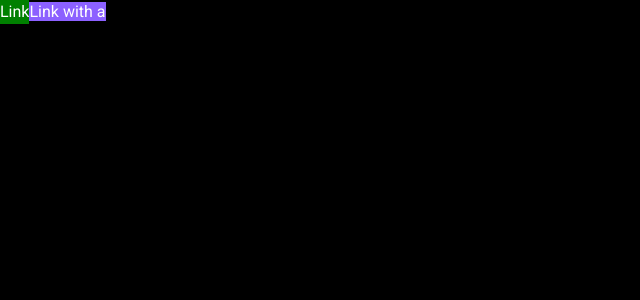
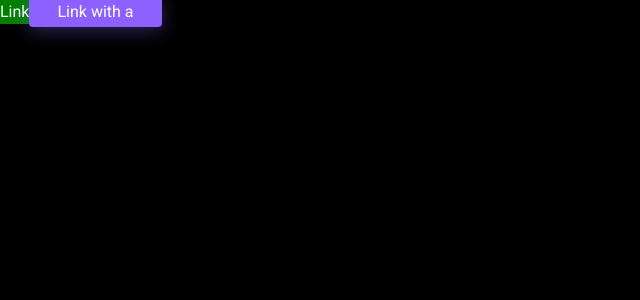
Before and after one commit to khadjaa/flashcards, a React (Vite) app: page / in a window 1280 px wide. Shown: the top 300 px of the page, without its empty margins (0-640 px from the left). Built offline with nearby package versions, Linux system fonts and the light colour scheme.

Commit message:
add all styles of primary

```diff
--- a/src/components/ui/button/button.module.scss
+++ b/src/components/ui/button/button.module.scss
@@ -4,20 +4,26 @@
 }
 
 .primary {
+  padding: 6px 28px;
   background-color: var(--color-accent-500);
+  border-radius: 4px;
+  box-shadow: 0 4px 18px 0 rgb(140 97 255 / 35%);
 
   &:hover {
     background-color: var(--color-accent-300);
+  }
+
+  &:focus {
+    border: 2px solid var(--info-700, #2f68cc);
   }
 
   &:active {
     background-color: var(--color-accent-700);
   }
 
-  &:focus {
-    background-color: var(--color-accent-500);
+  &:disabled {
+    background-color: var(--color-accent-900);
   }
-
 }
 
 .secondary {
```
